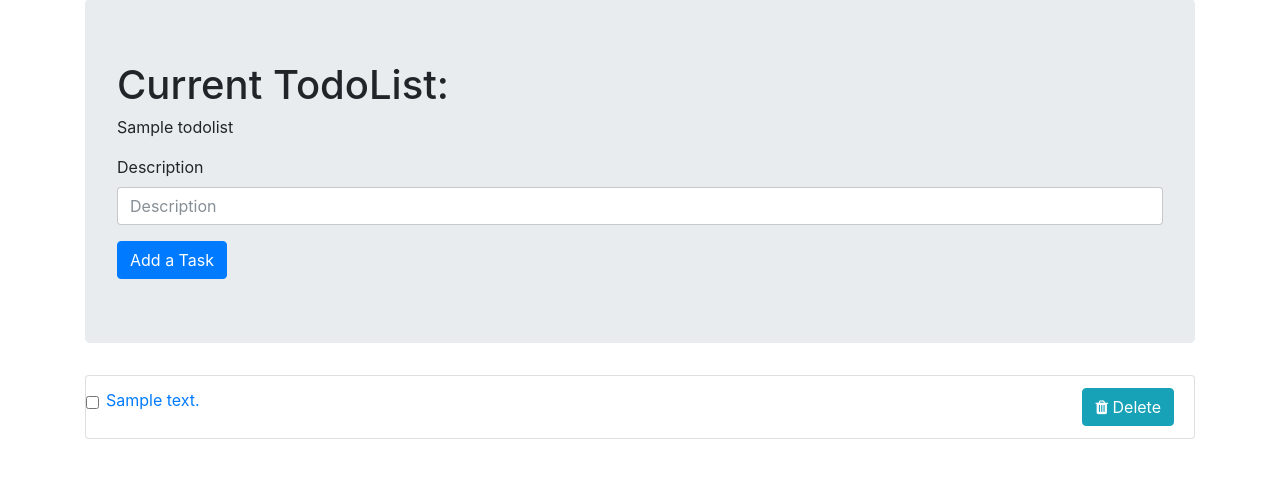
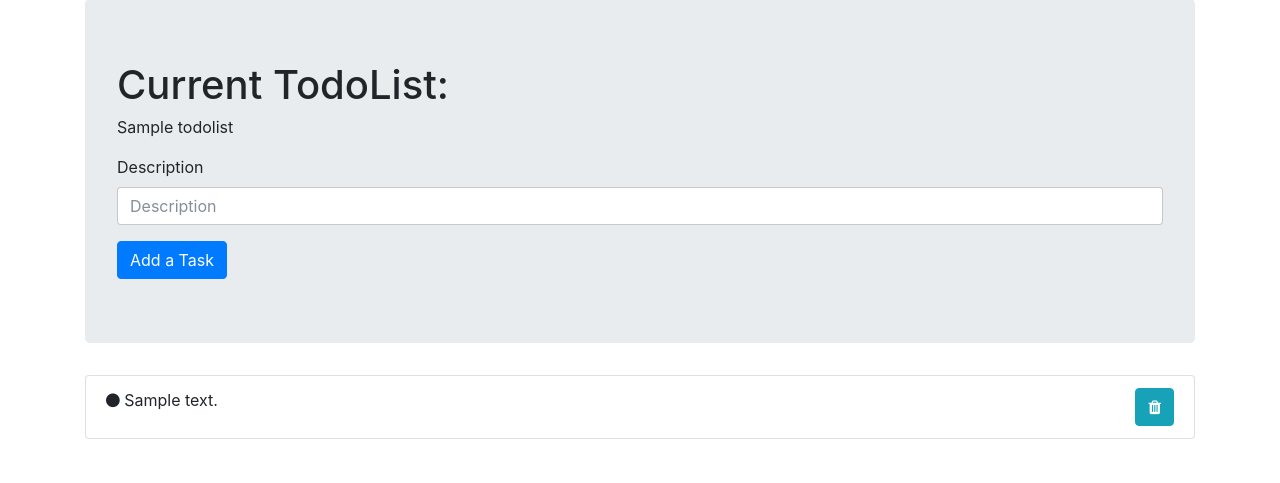
Before and after one commit to YannickLeRoux/todolist_django, a Django app: a page that uses todolist_manager/templates/tasks_list.html in a window 1280 px wide. Shown: the part 105-588 px from the top of the page. Run offline with Django 3.2, Linux system fonts and the light colour scheme; a user stored in the database is signed in; tables that the repository leaves empty hold one stand-in row (values such as "Sample post"); some libraries are stand-ins or nearby versions.

Commit message:
Ajout d une task OK

```diff
--- a/todolist_manager/templates/tasks_list.html
+++ b/todolist_manager/templates/tasks_list.html
@@ -17,11 +17,10 @@
 
 			{% for task in tasks %}
 				<span class='list-group-item'>
-          <input class="form-check-input my-2 " type="checkbox" value="">
-          <a href="#" class='my-2'>{{ task.description }}</a>
+          <i class="fa fa-circle" aria-hidden="true"></i>
+          <span>{{ task.description }}</span>
           <a href="#" class="btn btn-info btn-md float-right">
-          <i class="fa fa-trash" aria-hidden="true"></i> Delete
-        </a>
+          <i class="fa fa-trash" aria-hidden="true"></i> </a>
 
 
         </span>
--- a/todolist_manager/todolists/models.py
+++ b/todolist_manager/todolists/models.py
@@ -1,5 +1,6 @@
 from django.db import models
 from django.contrib.auth.models import User
+from django.urls import reverse
 from django.utils.text import slugify
 
 
--- a/todolist_manager/todolists/views.py
+++ b/todolist_manager/todolists/views.py
@@ -46,7 +46,7 @@ class TasksListView(LoginRequiredMixin,CreateView):
     fields = ['description',]
     context_object_name = 'tasks'
     template_name = 'tasks_list.html'
-    success_url = reverse_lazy('tasks')
+    # success_url = reverse_lazy('tasks', kwargs={'slug':kwargs.get('slug')})
     paginate_by = 20
 
     def get_context_data(self, **kwargs):
@@ -62,13 +62,16 @@ class TasksListView(LoginRequiredMixin,CreateView):
         queryset = Task.objects.filter(todolist__slug=self.kwargs['slug']).order_by('-date_created')
         return queryset
 
-    def form_valid(self, form): #TODO make this work
-        # post = form.save(commit=False) task.todolist=
-        # post.updated_by = self.request.user
-        # post.updated_at = timezone.now()
-        # post.save()
-            form.instance.user = self.request.user
-            return super(TasksListView, self).form_valid(form)
+    def form_valid(self, form):
+        task = form.save(commit=False)
+        task.todolist = get_object_or_404(ToDoList,
+                slug=self.kwargs.get('slug'))
+        task.save()
+        return super(TasksListView, self).form_valid(form)
+
+    def get_success_url(self):
+        slug = self.kwargs.get('slug')
+        return reverse_lazy('tasks', kwargs={'slug': slug})
 
 
 
```
